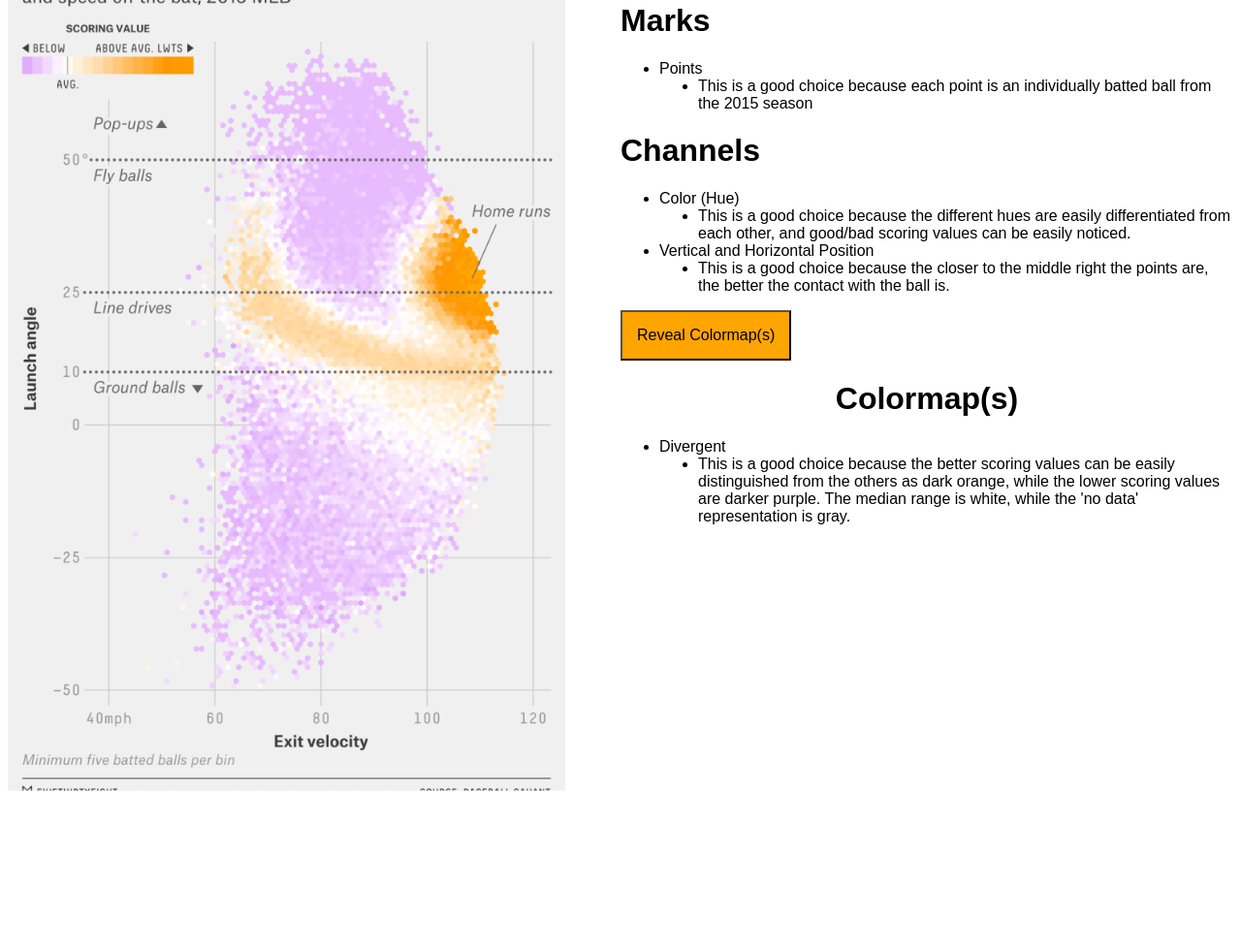
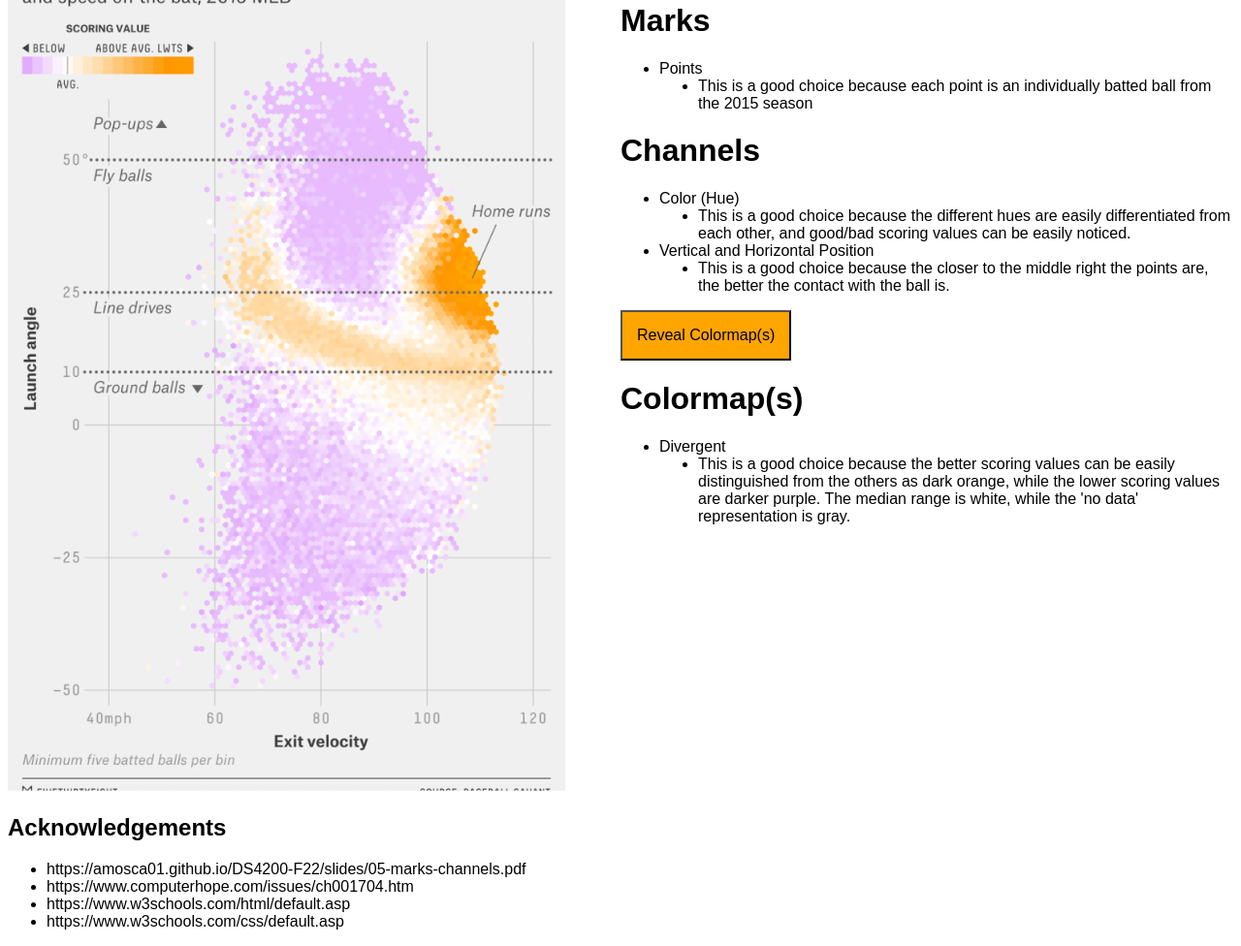
Before and after one commit to DS4200-Sec2-F22/hw-03-bd-es, a plain HTML site: page index.html in a window 1280 px wide. Shown: the part 1003-1979 px from the top of the page at 97% size. Before the commit the page ends 1831 px from the top, so only its background shows below. Drawn offline with Linux system fonts and the light colour scheme.

Commit message:
acknowledgments

```diff
--- a/index.html
+++ b/index.html
@@ -29,8 +29,7 @@
                     Reveal Marks and Channels
                 </button>
 
-                <div id="marks1">
-
+                <div id="marks1" class="marks1">
                     <h1 class="header">Marks</h1>
                     <ul>
                         <li id="mark1">Areas
@@ -66,7 +65,7 @@
                     Reveal Colormap(s)
                 </button>
 
-                <div id="colormaps1">
+                <div id="colormaps1" class="colormaps1">
 
                     <h1 class="header">Colormap(s)</h1>
 
@@ -105,7 +104,7 @@
                     Reveal Marks and Channels
                 </button>
 
-                <div id="marks2">
+                <div id="marks2" class="marks2">
                     <h1 class="header">Marks</h1>
                     <ul>
                         <li>
@@ -155,8 +154,8 @@
                     Reveal Colormap(s)
                 </button>
 
-                <div id="colormaps2">
-                    <h1 id="header">Colormap(s)</h1>
+                <div id="colormaps2" class="colormaps2">
+                    <h1 class="header">Colormap(s)</h1>
 
                     <ul>
 
@@ -177,8 +176,33 @@
             </div>
         </div>
     </div>
+</div>
 
+<div class="Acknowledgements">
+    <h2>
+        Acknowledgements
+    </h2>
 
+    <div>
+        <ul>
+            <li>
+                https://amosca01.github.io/DS4200-F22/slides/05-marks-channels.pdf
+            </li>
+
+            <li>
+                https://www.computerhope.com/issues/ch001704.htm
+            </li>
+
+            <li>
+                https://www.w3schools.com/html/default.asp
+            </li>
+
+            <li>
+                https://www.w3schools.com/css/default.asp
+            </li>
+        </ul>
+
+    </div>
 </div>
 
 
```
